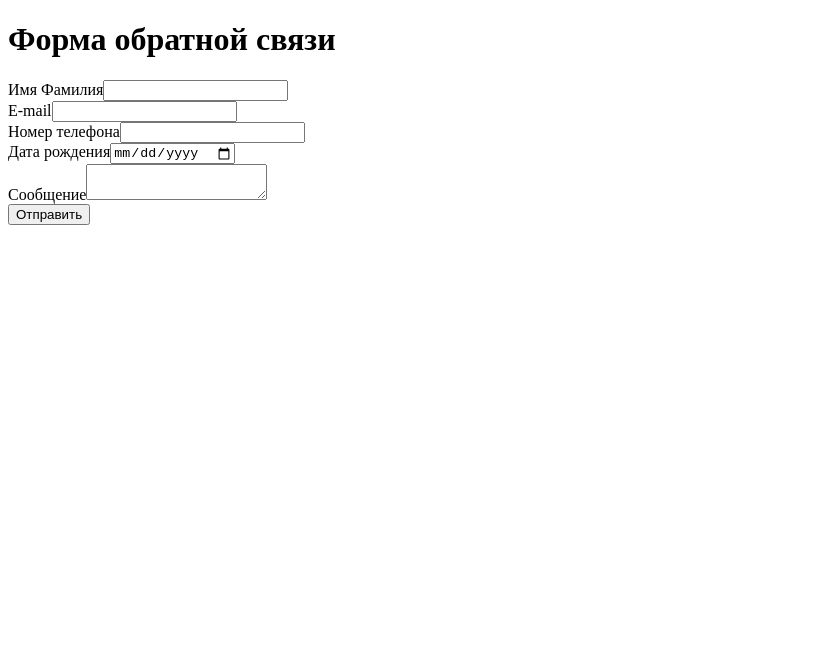
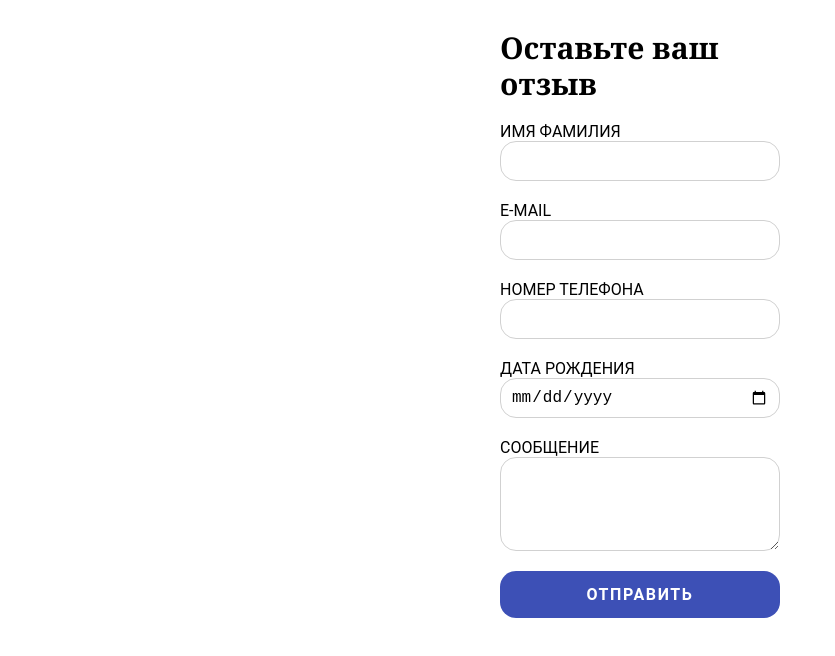
Before and after one commit to alex1031alex/feedback-form, a React app: page / in a window 1280 px wide. Shown: the top 656 px of the page, without its empty margins (0-835 px from the left). Built offline with nearby package versions, Linux system fonts and the light colour scheme.

Commit message:
Добавил общие стили

```diff
--- a/src/common.scss
+++ b/src/common.scss
@@ -0,0 +1,18 @@
+* {
+  margin: 0;
+  padding: 0;
+  box-sizing: border-box;
+}
+
+html {
+  --container-width: 320px;
+  --text-color: #000;
+  --accent-color: #3d50b6;
+  height: 100%;
+}
+
+body {
+  font-family: Roboto, Arial, sans-serif;
+  font-size: 16px;
+  color: var(--text-color);
+}
--- /dev/null
+++ b/src/components/app/app.scss
@@ -0,0 +1,17 @@
+.app {
+  padding-top: 30px;
+
+  &__container {
+    max-width: var(--container-width);
+    margin: 0 auto;
+    padding: 0 20px;
+  }
+
+  &__title {
+    margin-bottom: 20px;
+    font-family: Georgia, serif;
+    font-weight: 700;
+    font-size: 30px;
+    line-height: 1.2;
+  }
+}
--- a/src/components/app/app.tsx
+++ b/src/components/app/app.tsx
@@ -1,10 +1,12 @@
 import React from "react";
 import { FeedbackForm } from "../feedback-form/feedback-form";
+import "./app.scss";
+
 export const App = () => {
   return (
     <div className="app">
-      <div className="container">
-        <h1 className="app__label">Форма обратной связи</h1>
+      <div className="app__container">
+        <h1 className="app__title">Оставьте ваш отзыв</h1>
         <FeedbackForm />
       </div>
     </div>
--- a/src/components/feedback-form/feedback-form.scss
+++ b/src/components/feedback-form/feedback-form.scss
@@ -0,0 +1,44 @@
+.feedback-form {
+  &__group {
+    display: flex;
+    flex-direction: column;
+    margin-bottom: 20px;
+  }
+
+  &__label {
+    text-transform: uppercase;
+  }
+
+  &__field {
+    min-height: 40px;
+    padding: 0 10px;
+    border-radius: 16px;
+    border: 1px solid #d1d1d1;
+    font-size: 16px;
+
+    &:-webkit-autofill,
+    &:-webkit-autofill:focus {
+      transition: background-color 600000s 0s, color 600000s 0s;
+    }
+
+    &--text {
+      padding-top: 10px;
+      padding-bottom: 10px;
+    }
+  }
+
+  &__btn {
+  display: block;
+  width: 100%;
+  padding: 14px 0;
+  border: none;
+  border-radius: 16px;
+  background-color: var(--accent-color);
+  text-transform: uppercase;
+  color: #fff;
+  font-family: inherit;
+  font-size: 16px;
+  font-weight: 700;
+  letter-spacing: 0.1em;
+  }
+}
--- a/src/components/feedback-form/feedback-form.tsx
+++ b/src/components/feedback-form/feedback-form.tsx
@@ -22,7 +22,7 @@ export const FeedbackForm = () => {
       </div>
       <div className="feedback-form__group">
         <label className="feedback-form__label" htmlFor="feedback-form-text">Сообщение</label>
-        <textarea className="feedback-form__field" name="text" id="feedback-form-text" />
+        <textarea className="feedback-form__field feedback-form__field--text" name="text" id="feedback-form-text" rows={4} />
       </div>
       <button className="feedback-form__btn" type="submit">Отправить</button>
     </form>
```
